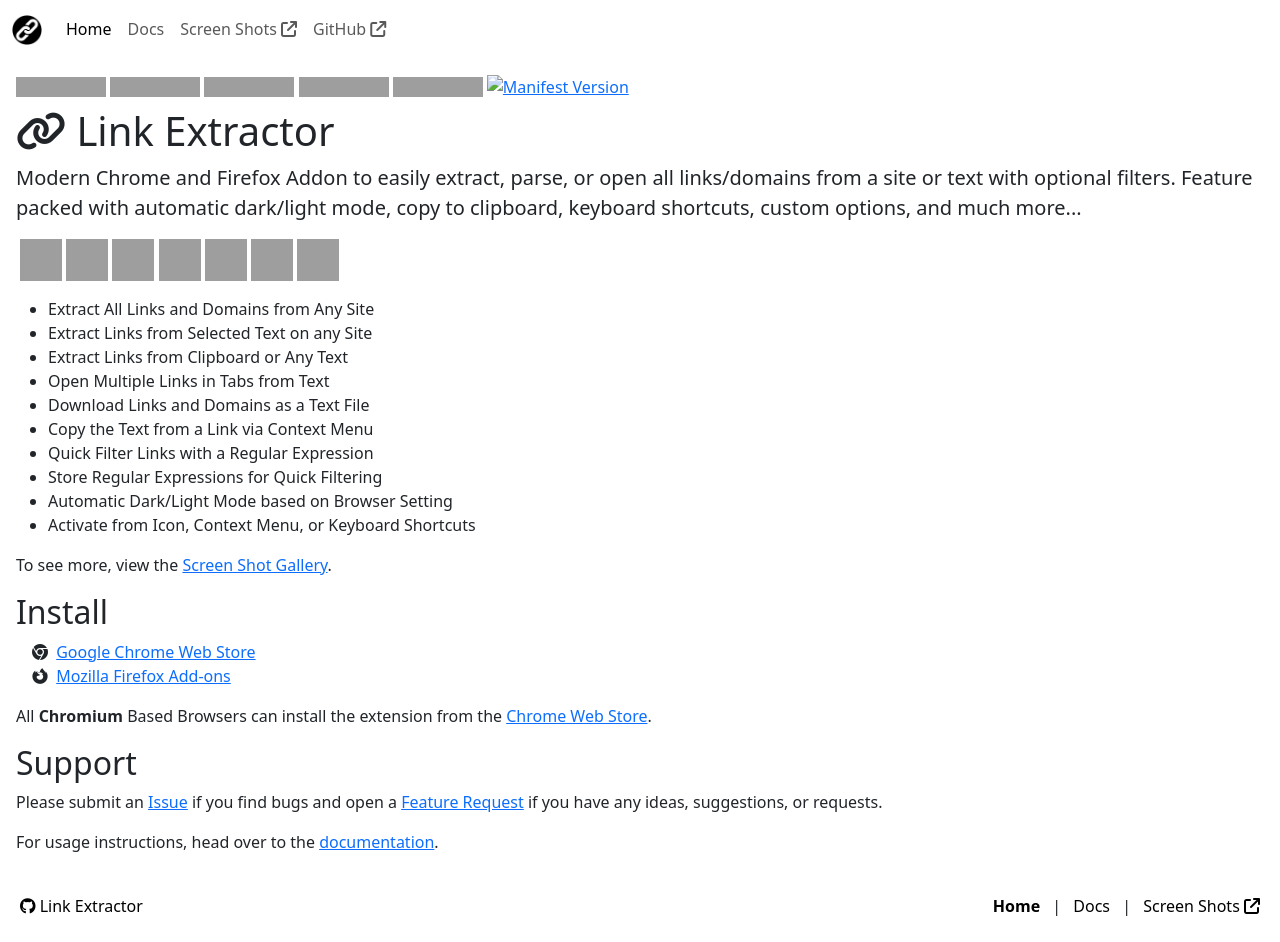
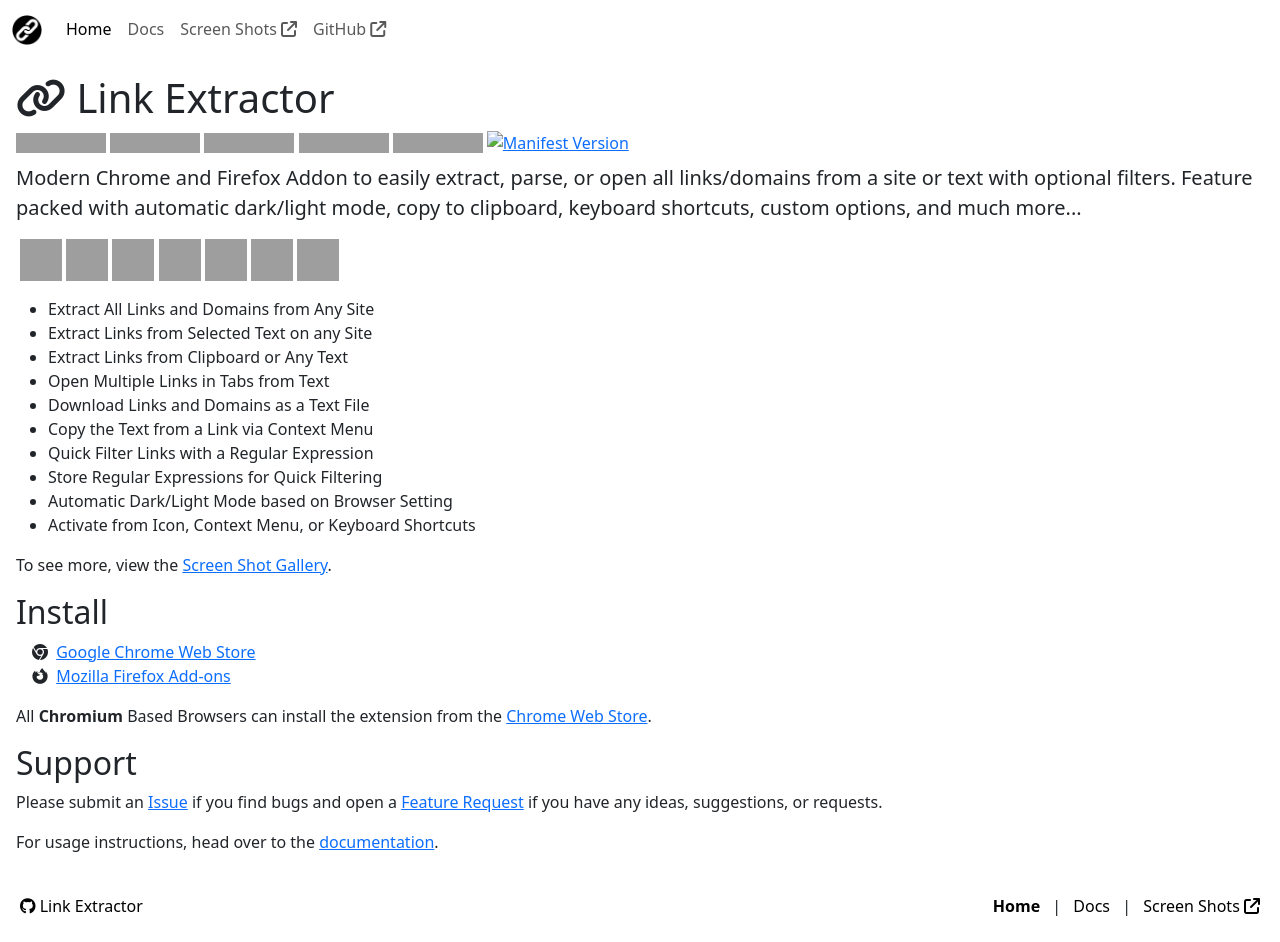
Before and after one commit to cssnr/link-extractor-site, a Jekyll site: the page built from index.html, in a window 1280 px wide. Built offline with Jekyll 4.4.1, drawn with Linux system fonts in a browser that asks for light colours; grey boxes are pictures that could not be loaded.

Commit message:
Move Heading

```diff
--- a/index.html
+++ b/index.html
@@ -4,6 +4,8 @@
 title: Home
 description: Easily extract, parse, or open all links/domains from a site or text with optional filters.
 ---
+
+<h1><i class="fa-solid fa-link"></i> {{ site.site_name }}</h1>
 
 <div class="mb-2" style="min-height: 20px;">
 <a href="{{ site.chrome_url }}" rel="nofollow" target="_blank">
@@ -19,8 +21,6 @@
 <a href="{{ site.github_url }}/blob/master/manifest.json" rel="nofollow" target="_blank">
     <img src="https://img.shields.io/github/manifest-json/v/{{ site.github_name }}?filename=manifest.json&logo=json&label=manifest" alt="Manifest Version" style="max-width: 100%;"></a>
 </div>
-
-<h1><i class="fa-solid fa-link"></i> {{ site.site_name }}</h1>
 
 <p class="lead">
     Modern Chrome and Firefox Addon to easily extract, parse, or open all links/domains from a site or text with optional filters.
```
